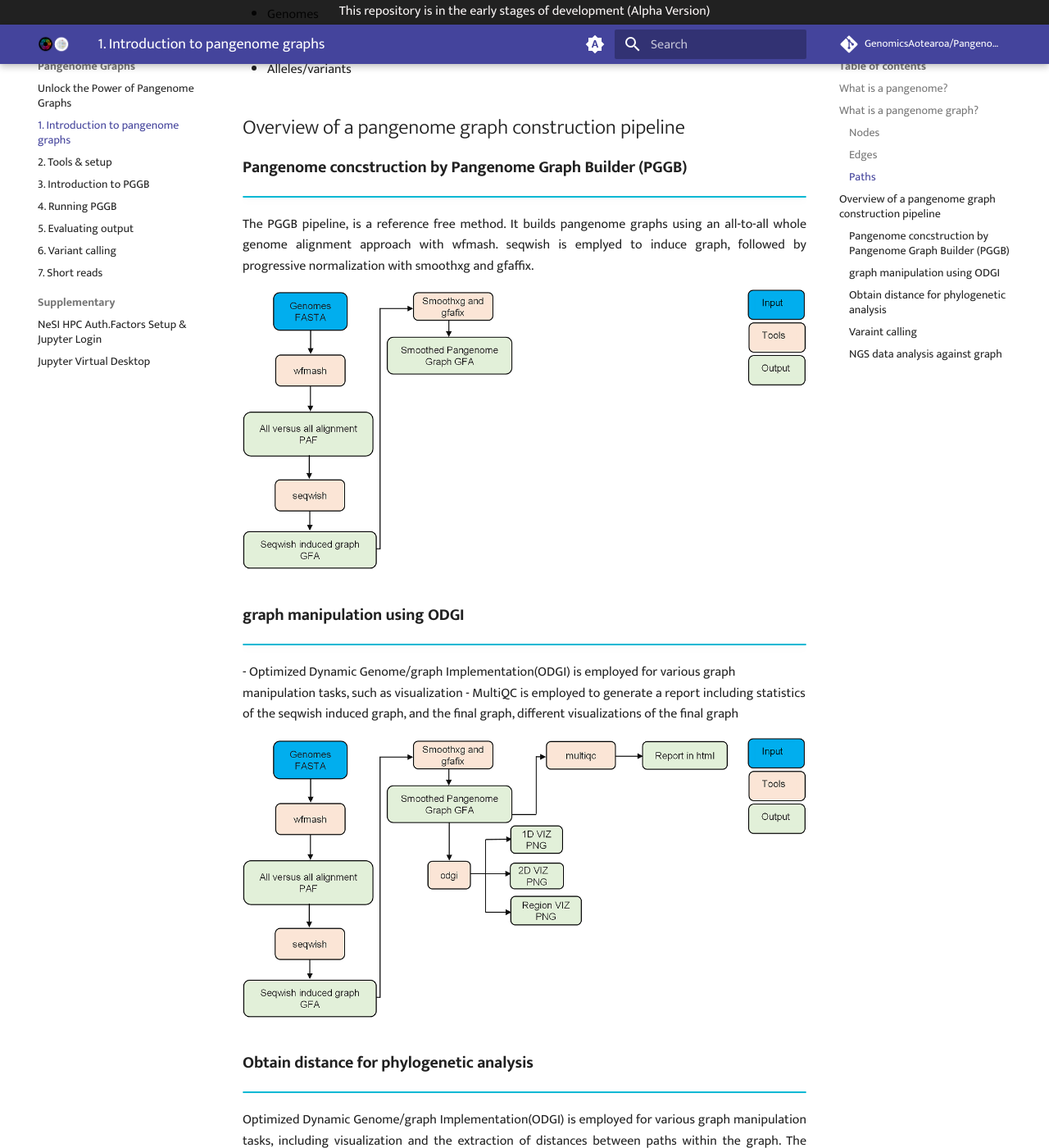
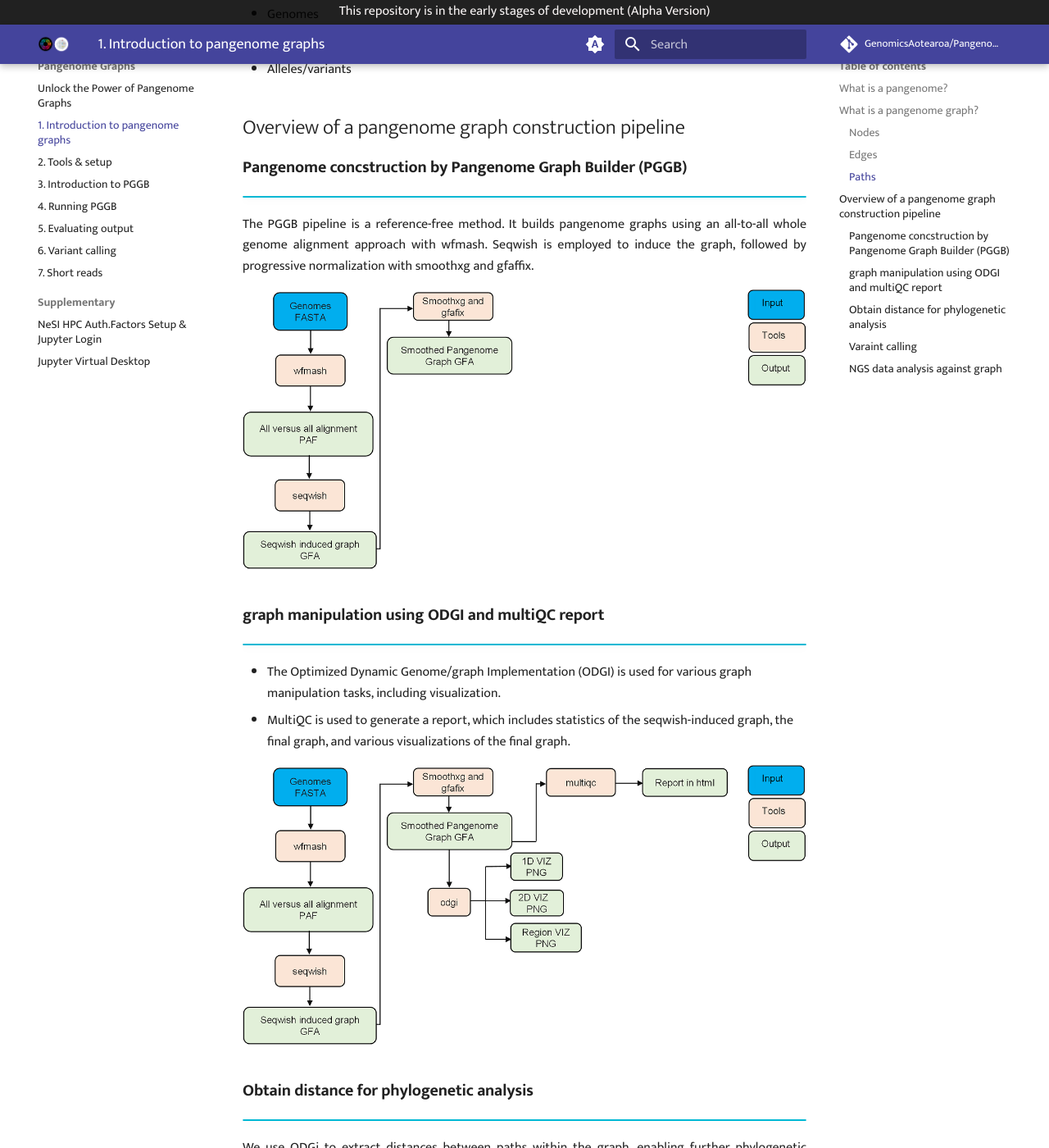
Before and after one commit to GenomicsAotearoa/Pangenome-Graphs-Workshop, an MkDocs documentation site: the page built from docs/1_Introduction_to_pangenome_graphs.md, in a window 1280 px wide and 1400 px high, scrolled down 1612 px. Shown: the whole window at 82% size. Built offline with MkDocs 1.6.1 and Material for MkDocs 9.7.7, drawn with Linux system fonts in a browser that asks for light colours; comment, search, counter and statistics services are not loaded; some of the changed text lies outside the part shown.

Commit message:
Update 1_Introduction_to_pangenome_graphs.md

```diff
--- a/docs/1_Introduction_to_pangenome_graphs.md
+++ b/docs/1_Introduction_to_pangenome_graphs.md
@@ -56,19 +56,19 @@ Pangenome graphs represent pangenomes using graph models, effectively capturing
 
 
 <p align="justify">
-The PGGB pipeline, is a reference free method. It builds pangenome graphs using an all-to-all whole genome alignment approach with wfmash. seqwish is emplyed to induce graph, followed by progressive normalization with smoothxg and gfaffix.
+The PGGB pipeline is a reference-free method. It builds pangenome graphs using an all-to-all whole genome alignment approach with wfmash. Seqwish is employed to induce the graph, followed by progressive normalization with smoothxg and gfaffix.
 </p>
 
 ![PGGB](theme_figures/Pipeline_step1_small.png)
 
 
 
-### **graph manipulation using ODGI**
+### **graph manipulation using ODGI and multiQC report**
 !!! info ""
-</p>
-- Optimized Dynamic Genome/graph Implementation(ODGI) is employed for various graph manipulation tasks, such as visualization
-- MultiQC is employed to generate a report including statistics of the seqwish induced graph, and the final graph, different visualizations of the final graph
-</p>
+
+- The Optimized Dynamic Genome/graph Implementation (ODGI) is used for various graph manipulation tasks, including visualization.
+- MultiQC is used to generate a report, which includes statistics of the seqwish-induced graph, the final graph, and various visualizations of the final graph.
+
 
 ![ODGI](theme_figures/Pipeline_step2_small.png)
 
@@ -78,7 +78,7 @@ The PGGB pipeline, is a reference free method. It builds pangenome graphs using
 !!! info ""
 
 <p align="justify">
-Optimized Dynamic Genome/graph Implementation(ODGI) is employed for various graph manipulation tasks, including visualization and the extraction of distances between paths within the graph. The distance enables further phylogenetic analysis.
+We use ODGi to extract distances between paths within the graph, enabling further phylogenetic analysis.
 </p>
 
 ![ODGI](theme_figures/Pipeline_step3_small.png)
@@ -104,3 +104,9 @@ The VG toolkit is utilized for NGS data analysis against the graph, including ta
 
 
 ![ODGI](theme_figures/Pipeline_step5_small.png)
+
+
+
+<p align="justify">
+Pangenome graph pipeline with PGGB. The pipeline includes graph construction using the PGGB tool, graph manipulation using ODGI, and variant calling for NGS data using the VG toolkit. The overview demonstrates an efficient and integrated approach to pangenome analysis.
+</p>
```
Also changed, not shown: other parts of docs/1_Introduction_to_pangenome_graphs.md (+1 -1 lines).
